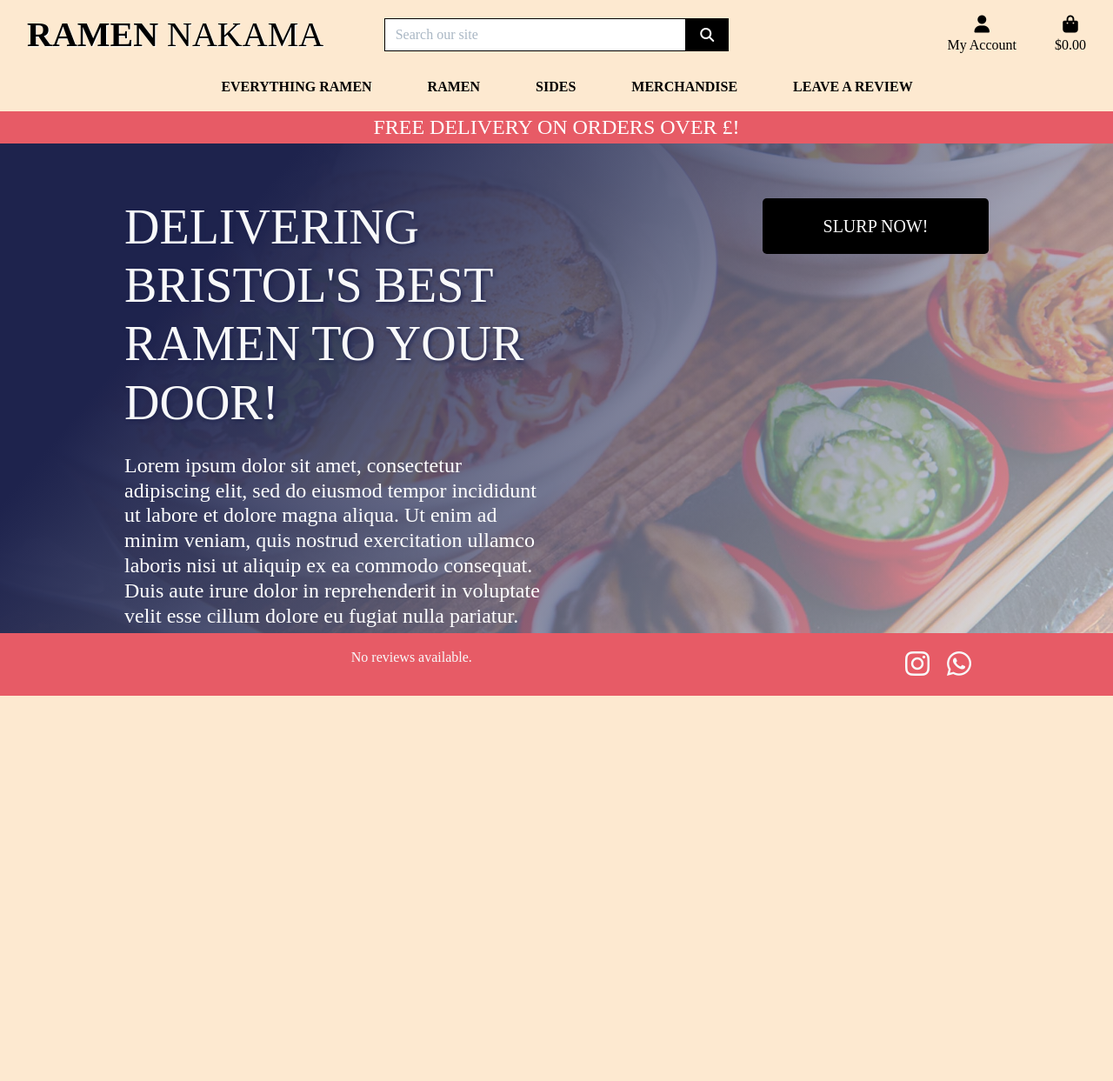
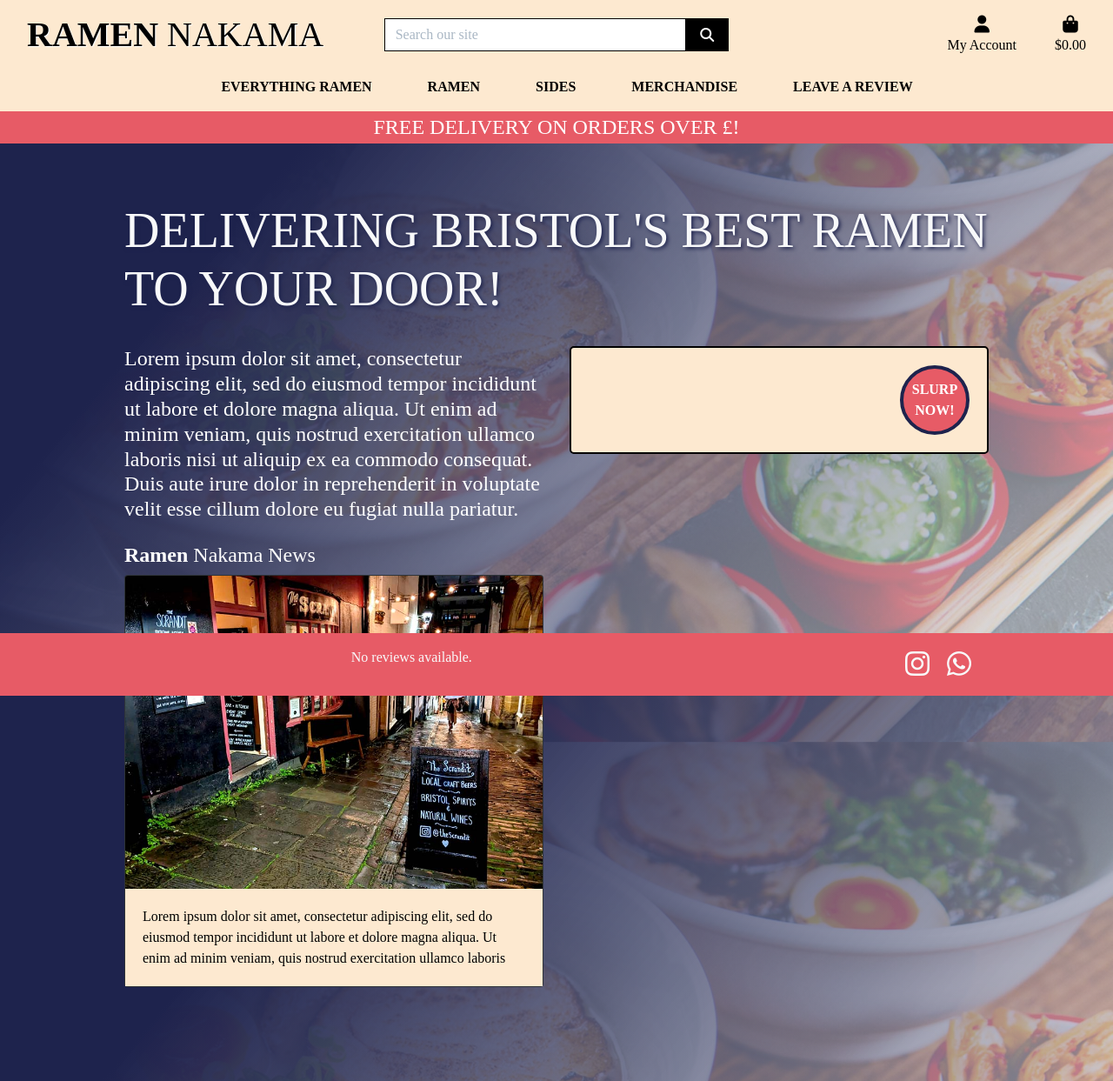
Before and after one commit to p-coughlan/ramen_nakama, a Django app: template home/templates/home/index.html in a window 1280 px wide. Shown: the whole page at 87% size. Before the commit the page ends 800 px from the top, so only its background shows below. Run offline with Django 3.2, Linux system fonts and the light colour scheme; the template is opened without the code that fills it, so the values that code supplies are empty; parts of the project's set-up code (start-up, migrations or seed data) failed here and were passed over; some libraries are stand-ins or nearby versions.

Commit message:
Improve hompage layout and add news section with potential for future superuser functionality

```diff
--- a/home/templates/home/index.html
+++ b/home/templates/home/index.html
@@ -11,27 +11,68 @@
 {% endblock %}
 
 {% block content %}
-  <div class="container h-100 mt-3">
-    <div class="row h-100">
-      <!-- Left column: Headline, description, etc. -->
-      <div class="col-12 col-md-6 mt-5 my-auto">
-        <h1 class="main-page-content display-4 logo-font text-light">
+  <div class="container mt-1">
+    <!-- Full-Width Headline, Left Aligned -->
+    <div class="row">
+      <div class="col-12 mt-3">
+        <h1 class="main-page-content display-4 logo-font text-light text-left">
           <strong>Delivering Bristol's Best Ramen to your Door!</strong>
         </h1>
-        <h4 class="text-white mt-4">
-            Lorem ipsum dolor sit amet, consectetur adipiscing elit, sed do eiusmod tempor incididunt ut labore et dolore magna aliqua. Ut enim ad minim veniam, quis nostrud exercitation ullamco laboris nisi ut aliquip ex ea commodo consequat. Duis aute irure dolor in reprehenderit in voluptate velit esse cillum dolore eu fugiat nulla pariatur.
+      </div>
+    </div>
+
+    <!-- Two Column Layout -->
+    <div class="row mt-4">
+      <!-- Left Column: Description and News Section -->
+      <div class="col-12 col-md-6">
+        <h4 class="text-white">
+          Lorem ipsum dolor sit amet, consectetur adipiscing elit, sed do eiusmod tempor incididunt ut labore et dolore magna aliqua.
+          Ut enim ad minim veniam, quis nostrud exercitation ullamco laboris nisi ut aliquip ex ea commodo consequat.
+          Duis aute irure dolor in reprehenderit in voluptate velit esse cillum dolore eu fugiat nulla pariatur.
+        </h4>
+        <!-- News Section -->
+        <div class="news-section mt-4">
+          <h4 class="text-white"><strong>Ramen</strong> Nakama News</h4>
+          {% if news %}
+            <div class="news-content">
+              {{ news }}
+            </div>
+          {% else %}
+            <div class="card bg-dark text-black mb-5">
+              <img src="media/Scrandit.jpg" alt="News Image" class="card-img-top img-fluid">
+              <div class="card-body">
+                <p class="card-text">
+                  Lorem ipsum dolor sit amet, consectetur adipiscing elit, sed do eiusmod tempor incididunt ut labore et dolore magna aliqua.
+                  Ut enim ad minim veniam, quis nostrud exercitation ullamco laboris
+                </p>
+              </div>
+            </div>
+          {% endif %}
+        </div>
+      </div>
+
+      <!-- Right Column: Order Status and Shop Now Container -->
+      <div class="col-12 col-md-6">
+        <div class="order-status-container">
+          <div class="row align-items-center">
+            <!-- Order status text (approx. 66% width) -->
+            <div class="col-8">
               {% if order_window %}
-          <div class="alert alert-info text-center my-3 mt-5"> <!-- Previuosly order-status -->
+                <div class="order-status-message">
                   {{ order_window.ordering_message }}
                 </div>
               {% endif %}
             </div>
-      <!-- Right column: Shop Now button -->
-      <div class="col-12 col-md-6 mt-5 text-md-right text-center">
-        <a href="{% url 'products' %}" class="shop-now-button btn btn-lg rounded-1 text-uppercase py-3">
-          Slurp Now!
+            <!-- Circular Shop Now button (approx. 34% width) -->
+            <div class="col-4 text-right">
+              <a href="{% url 'products' %}" class="shop-now-circle text-uppercase text-center">
+                <strong>Slurp Now!</strong>
               </a>
             </div>
           </div>
         </div>
+      </div>
+
+    </div>
+  </div>
 {% endblock %}
--- a/products.json
+++ b/products.json
@@ -1,4 +1,3 @@
-env.py imported
 [
 {
   "model": "products.category",
--- a/static/css/base.css
+++ b/static/css/base.css
@@ -11,17 +11,51 @@ body {
     min-height: 100vh;
     /* Background with a hero image and gradient overlay */
     background: linear-gradient(130deg, rgba(30, 35, 77, 1) 25%, rgba(255, 255, 255, 0.6)),
-                url('/media/hero.jpg') no-repeat center center fixed;
+                url('/media/hero.jpg') no-repeat center center;
+    background-attachment: fixed; /* Background stays fixed */
     background-size: cover;
-    /* Removed fixed height; using min-height for flexibility */
     color: #555;
     font-family: 'Skia';
 }
 
-/* Main content should expand to push the footer to the bottom */
+/* Main content expands to push the footer to the bottom */
 .main-content {
     flex: 1;
 }
+
+/* ------------------------- Order Status & Shop Now ------------------------- */
+
+/* Container for Order Status Text & Shop Now Button */
+.order-status-container {
+    background-color: #fde9d0;  /* Ramen Yellow */
+    padding: 20px;
+    border: 2px solid #000;     /* Bold border */
+    border-radius: 5px;
+}
+
+/* Order Status Text, left aligned */
+.order-status-message {
+    font-size: 1.5rem;          /* Increased font size */
+    color: #1e234d;             /* Ramen Blue */
+    text-align: left;
+    margin-bottom: 20px;
+}
+
+/* Circular Shop Now Button */
+.shop-now-circle {
+    background-color: #e75b66;  /* Ramen Pink */
+    color: #fff;
+    display: inline-flex;
+    align-items: center;
+    justify-content: center;
+    border-radius: 50%;
+    width: 80px;
+    height: 80px;
+    text-decoration: none;
+    font-size: 1rem;
+    border: 4px solid #1e234d;  /* Border in Ramen Blue */
+}
+
 
 /* ------------------------------- Banner & Logo ------------------------------- */
 
```
Also changed, not shown: other parts of static/css/base.css (+35 -43 lines), media/Scrandit.jpg (added). Lines whose indentation alone changed are shown as unchanged.
